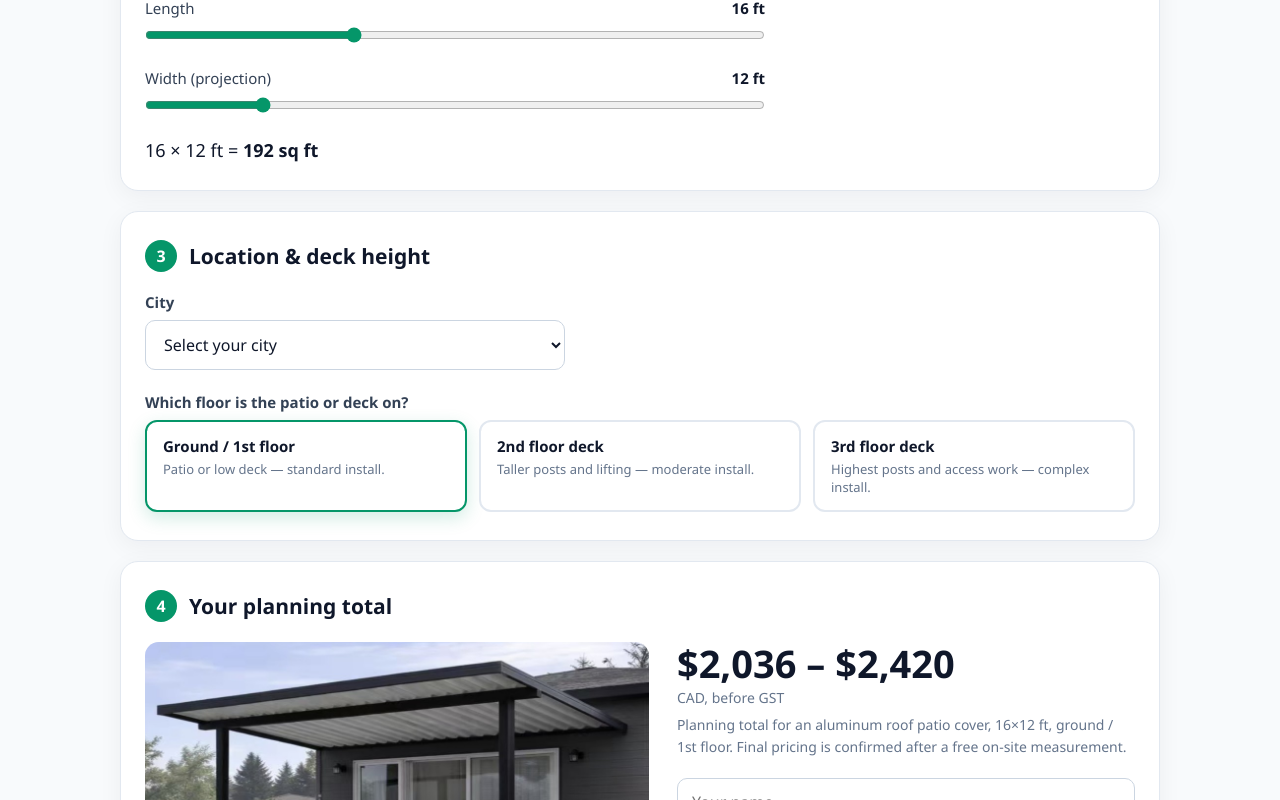
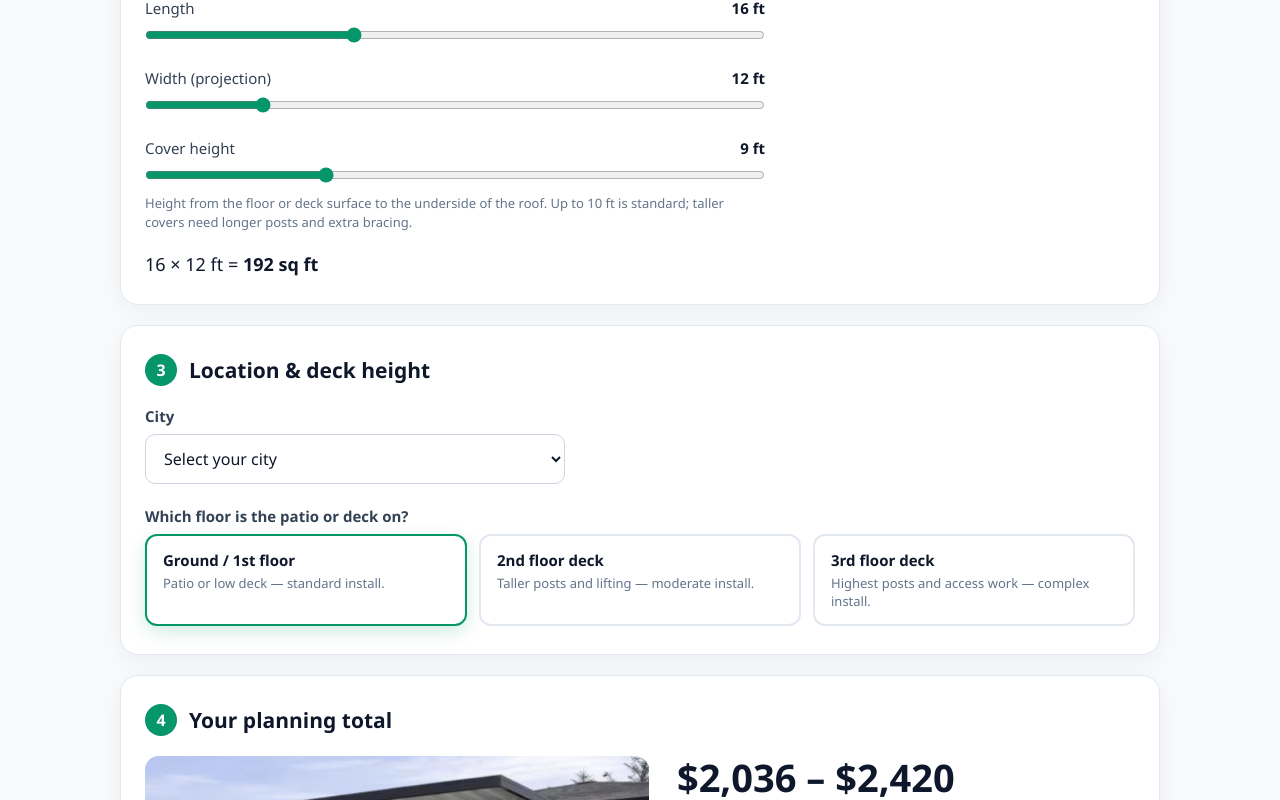
Before and after one commit to chrisyin888/askpatioai-frontend, a Vue app: page /instant-quote in a window 1280 px wide. Shown: the part 840-1640 px from the top of the page. Built offline with nearby package versions, Linux system fonts and the light colour scheme.

Commit message:
Instant quote: add cover height slider (7-14 ft, +5% per ft above 10 ft)
Co-authored-by: Cursor <cursoragent@cursor.com>

```diff
--- a/src/utils/chatPricing.js
+++ b/src/utils/chatPricing.js
@@ -12,6 +12,13 @@ export const CHAT_PRICING = {
 
 /** Instant quote add-ons: deck height (floor level) and travel tier, as multipliers on the patio cover total. */
 export const PATIO_HEIGHT_MULTIPLIERS = { 1: 1, 2: 1.15, 3: 1.3 };
+
+export const COVER_HEIGHT = { min: 7, max: 14, default: 9, includedUpToFt: 10, surchargePerFt: 0.05 };
+
+export function coverHeightMultiplier(heightFt) {
+  const extraFt = Math.max(0, (Number(heightFt) || 0) - COVER_HEIGHT.includedUpToFt);
+  return 1 + extraFt * COVER_HEIGHT.surchargePerFt;
+}
 
 export const CITY_TRAVEL_TIERS = [
   {
@@ -68,13 +75,14 @@ export function cityTravelMultiplier(city) {
 }
 
 /** Patio cover total with the small-job minimum, deck height, and city travel tier applied. */
-export function instantPatioQuote({ material, sqft, floor = 1, city = '' }) {
+export function instantPatioQuote({ material, sqft, floor = 1, city = '', coverHeight = COVER_HEIGHT.default }) {
   const base = patioCoverQuoteForMaterial(material, sqft);
   const minCharge = CHAT_PRICING.patioCoverMinimumCharge;
   const isMinimum = base.sqft < CHAT_PRICING.patioCoverMinimumChargeBelowSqft;
   const baseMin = isMinimum ? minCharge : Math.max(base.totalMin, minCharge);
   const baseMax = isMinimum ? minCharge : Math.max(base.totalMax, minCharge);
-  const multiplier = (PATIO_HEIGHT_MULTIPLIERS[floor] || 1) * cityTravelMultiplier(city);
+  const multiplier =
+    (PATIO_HEIGHT_MULTIPLIERS[floor] || 1) * cityTravelMultiplier(city) * coverHeightMultiplier(coverHeight);
   return {
     ...base,
     isMinimum,
--- a/src/views/InstantQuote.vue
+++ b/src/views/InstantQuote.vue
@@ -48,6 +48,21 @@
           <label for="iq-width">Width (projection) <strong>{{ width }} ft</strong></label>
           <input id="iq-width" v-model.number="width" type="range" min="8" max="30" step="1" />
         </div>
+        <div class="iq-slider-row">
+          <label for="iq-cover-height">Cover height <strong>{{ coverHeight }} ft</strong></label>
+          <input
+            id="iq-cover-height"
+            v-model.number="coverHeight"
+            type="range"
+            :min="coverHeightRange.min"
+            :max="coverHeightRange.max"
+            step="1"
+          />
+          <p class="iq-hint">
+            Height from the floor or deck surface to the underside of the roof.
+            Up to {{ coverHeightRange.includedUpToFt }} ft is standard; taller covers need longer posts and extra bracing.
+          </p>
+        </div>
         <p class="iq-sqft">{{ length }} × {{ width }} ft = <strong>{{ sqft }} sq ft</strong></p>
       </div>
     </section>
@@ -82,7 +97,7 @@
       <div class="iq-estimate-grid">
         <figure class="iq-preview">
           <img :src="assetUrl(selectedRoof.image)" :alt="selectedRoof.alt" />
-          <figcaption>{{ selectedRoof.name }} · {{ length }}×{{ width }} ft · {{ selectedFloor.name }}</figcaption>
+          <figcaption>{{ selectedRoof.name }} · {{ length }}×{{ width }} ft · {{ coverHeight }} ft high · {{ selectedFloor.name }}</figcaption>
         </figure>
 
         <div class="iq-estimate-body">
@@ -94,7 +109,7 @@
             Minimum charge of ${{ minimumCharge.toLocaleString() }} applies to covers under {{ minimumSqft }} sq ft.
           </p>
           <p class="iq-disclaimer">
-            Planning total for {{ roofArticle }} {{ roofLabel }} patio cover, {{ length }}×{{ width }} ft,
+            Planning total for {{ roofArticle }} {{ roofLabel }} patio cover, {{ length }}×{{ width }} ft, {{ coverHeight }} ft high,
             {{ selectedFloor.name.toLowerCase() }}{{ city ? ` in ${city}` : '' }}.
             Final pricing is confirmed after a free on-site measurement.
           </p>
@@ -126,7 +141,7 @@
 </template>
 
 <script>
-import { CHAT_PRICING, CITY_TRAVEL_TIERS, instantPatioQuote } from '../utils/chatPricing.js';
+import { CHAT_PRICING, CITY_TRAVEL_TIERS, COVER_HEIGHT, instantPatioQuote } from '../utils/chatPricing.js';
 import { publicAssetUrl } from '../utils/publicAssetUrl';
 import siteData from '../data/siteData.json';
 
@@ -146,6 +161,8 @@ export default {
       phone: '',
       city: '',
       floor: 1,
+      coverHeight: COVER_HEIGHT.default,
+      coverHeightRange: COVER_HEIGHT,
       cityOptions: CITY_TRAVEL_TIERS.flatMap((t) => t.cities),
       floorOptions: [
         { floor: 1, name: 'Ground / 1st floor', desc: 'Patio or low deck — standard install.' },
@@ -193,6 +210,7 @@ export default {
         sqft: this.sqft,
         floor: this.floor,
         city: this.city,
+        coverHeight: this.coverHeight,
       });
     },
     priceLabel() {
@@ -237,8 +255,8 @@ export default {
             city: this.city,
             project_type: 'patio cover',
             size: `${this.length}x${this.width} ft (${this.sqft} sq ft)`,
-            message: `Instant quote configurator: ${this.roofLabel}, ${this.selectedFloor.name}, planning total ${this.priceLabel} CAD before GST`,
-            notes: `roof=${this.roofType}; floor=${this.floor}`,
+            message: `Instant quote configurator: ${this.roofLabel}, ${this.coverHeight} ft cover height, ${this.selectedFloor.name}, planning total ${this.priceLabel} CAD before GST`,
+            notes: `roof=${this.roofType}; floor=${this.floor}; cover_height_ft=${this.coverHeight}`,
           }),
         });
         if (!res.ok) throw new Error(`Request failed (${res.status})`);
@@ -447,6 +465,12 @@ export default {
   font-size: 18px;
   margin: 8px 0 0;
 }
+.iq-hint {
+  margin: 6px 0 0;
+  font-size: 13px;
+  line-height: 1.45;
+  color: #64748b;
+}
 
 .iq-field {
   max-width: 420px;
```
